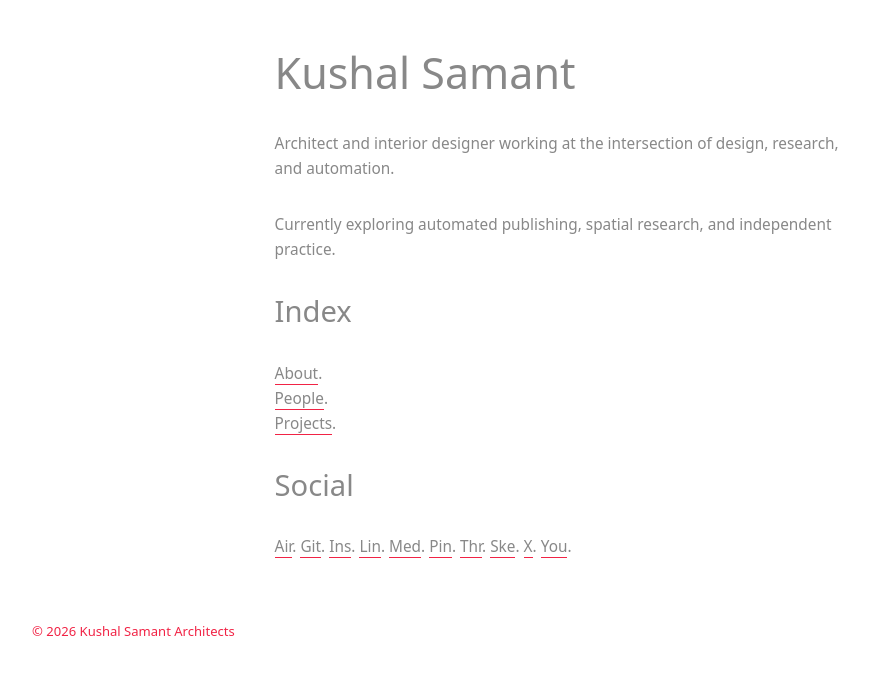
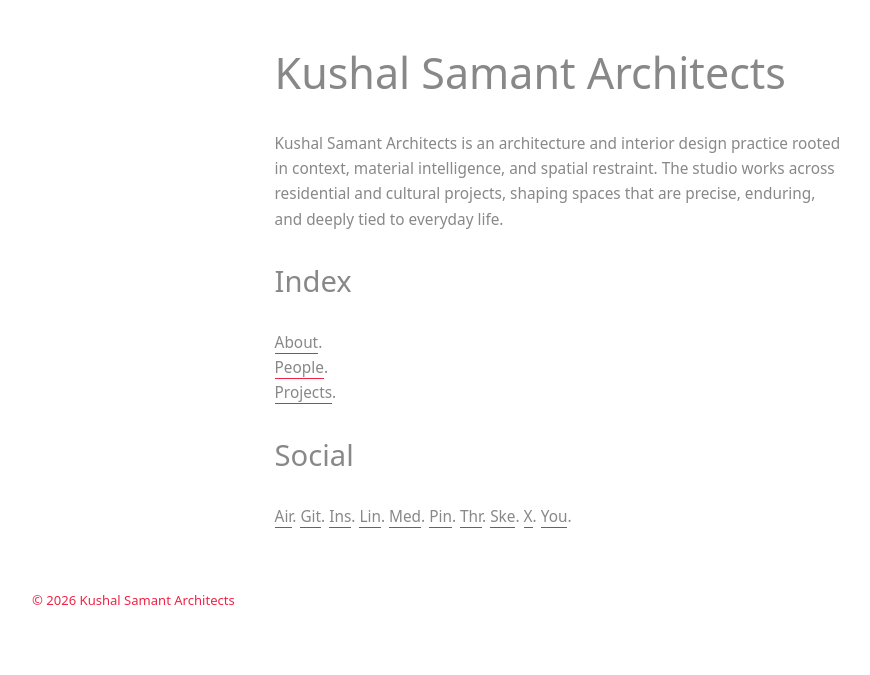
Before and after one commit to kushalsamant/kushalsamant.github.io, a Jekyll site: the page built from index.md, in a window 1280 px wide. Shown: the top 675 px of the page, without its empty margins (14-884 px from the left). Built offline with Jekyll 4.4.1, drawn with Linux system fonts in a browser that asks for light colours; our own code applies the rules of GitHub Pages for plain Markdown files.

Commit message:
Update index.md

```diff
--- a/index.md
+++ b/index.md
@@ -1,10 +1,7 @@
-# Kushal Samant
+# Kushal Samant Architects
 
-Architect and interior designer working at the intersection of
-design, research, and automation.
-
-Currently exploring automated publishing, spatial research,
-and independent practice.
+Kushal Samant Architects is an architecture and interior design practice rooted in context, material intelligence, and spatial restraint.
+The studio works across residential and cultural projects, shaping spaces that are precise, enduring, and deeply tied to everyday life.
 
 ## Index
 
```
